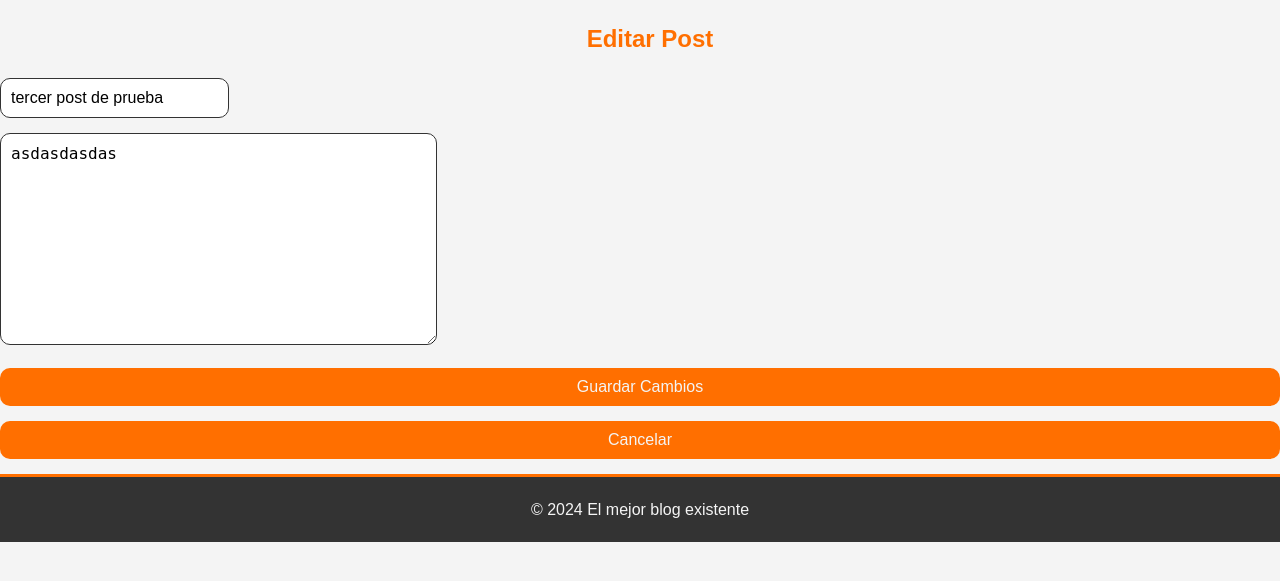
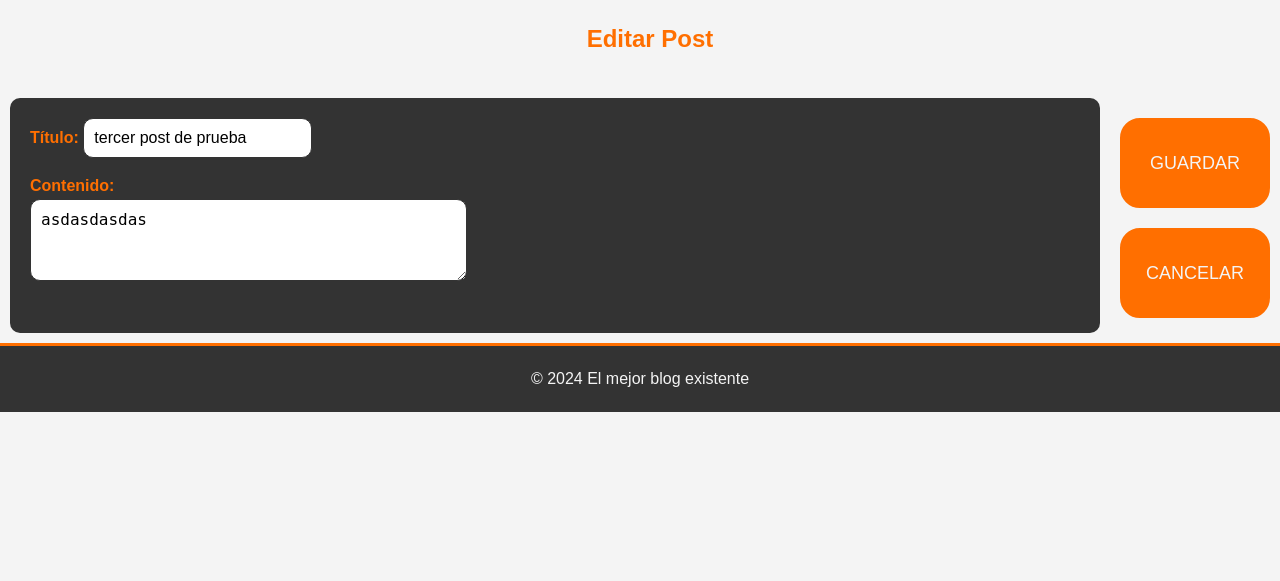
Before and after one commit to GonzaloGabrielVega/Blog, a Django app: page /posts/14/edit/ in a window 1280 px wide. Shown: the part 105-686 px from the top of the page. Run offline with Django 4.2, Linux system fonts and the light colour scheme; a user stored in the database is signed in; data comes from the database, SQL or seed files in the repository; both versions use the stored data as it was after the commit.

Commit message:
se termino de ajustar edit

```diff
--- a/post/static/css/styles.css
+++ b/post/static/css/styles.css
@@ -126,7 +126,8 @@ input[type="text"], textarea {
 
 textarea {
     resize: vertical;
-    min-height: 100px;
+    min-height: 60px;
+    max-height: 1px;
 }
 
 button[type="submit"] {
--- a/post/templates/edit_post.html
+++ b/post/templates/edit_post.html
@@ -3,33 +3,41 @@
 {% block title %}Editar Post{% endblock %}
 
 {% block content %}
-<div class="centered-content">
+<div style="text-align: center; margin-bottom: 30px;">
     <h2>Editar Post</h2>
 </div>
 
-<div class="post-detail">
-    <div class="edit-post">
-        <form action="{% url 'crear' %}" method="POST" class="edit-form">
+<div class="post-detail-container">
+    <div class="post-detail-wrapper">
+        <!-- max-height y overflow para limitar la altura del contenido -->
+        <div class="post-detail-card" style="max-height: 300px; overflow-y: auto; padding: 20px;">
+            <form id="edit-post-form" action="{% url 'edit' post.pk %}" method="POST">
                 {% csrf_token %}
-
-            <!-- Renderiza cada campo del formulario manualmente -->
-            <div class="form-field">
-                <label for="{{ form.titulo.id_for_label }}"></label>
+                <div>
+                    <label for="{{ form.titulo.id_for_label }}">
+                        <strong>Título:</strong>
                         {{ form.titulo }}
+                    </label>
                 </div>
 
-            <div class="form-field">
-                <label for="{{ form.contenido.id_for_label }}"></label>
+                <div>
+                    <label for="{{ form.contenido.id_for_label }}" style="display: block;">
+                        <strong>Contenido:</strong>
+                    </label>
                     {{ form.contenido }}
                 </div>
+            </form>
+        </div>
 
+        <div class="post-detail-actions" style="display: flex; justify-content: space-between; margin-top: 20px;">
+            <button type="" form="edit-post-form" class="post-detail-btn" style="margin-bottom: 10px;">GUARDAR</button>
 
-            <button type="submit" class="btn">Guardar Cambios</button>
-        </form>
-
-        <form action="{% url 'detalle_posteo' post.pk %}" class="edit-form">
-            <button type="submit" class="btn">Cancelar</button>
+            <form method="POST" action="{% url 'detalle_posteo' post.pk %}">
+                {% csrf_token %}
+                <button type="" class="post-detail-btn">CANCELAR</button>
             </form>
         </div>
     </div>
+</div>
+
 {% endblock %}
--- a/post/templates/post.html
+++ b/post/templates/post.html
@@ -17,7 +17,7 @@
             <p><strong>Contenido:</strong> {{ post.contenido }}<br></p>
             <p><strong>Fecha:</strong> {{ post.Fecha_de_publicacion }}<br></p>
         </div>
-        <!-- Opciones de editar y eliminar si es el autor -->
+
         <div class="post-detail-actions">
             {% if user == post.author %}
                 <form action="{% url 'edit' post.pk %}" >
@@ -32,7 +32,6 @@
         </div>
     </div>
 
-    <!-- Enlace de regreso a la lista de posts -->
     <div class="centered-button-container">
         <a href="{% url 'lista_posteos' %}" class="back-to-list">Volver a la lista</a>
     </div>
--- a/post/templates/posts.html
+++ b/post/templates/posts.html
@@ -4,8 +4,6 @@
 
 {% block content %}
 <div class="post-page-container">
-    <h2>POSTEOS</h2>
-
     <div class="main-div">
         <!-- Sección Mis Posts -->
         <div class="my-posts-section">
--- a/post/views.py
+++ b/post/views.py
@@ -44,7 +44,7 @@ def EditarPost(request, pk):
         form = PostForm(request.POST, instance=post)
         if form.is_valid():
             form.save()
-            return redirect('post_detail', pk=post.pk)
+            return redirect('detalle_posteo', pk=post.pk)
     else:
         form = PostForm(instance=post)
     return render(request, 'edit_post.html', {'form':form, 'post':post})
```
Also changed, not shown: db.sqlite3. Lines whose indentation alone changed are shown as unchanged.
